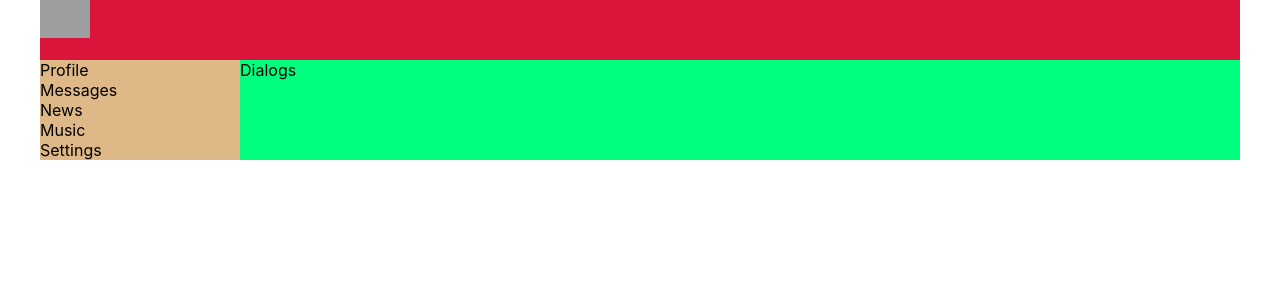
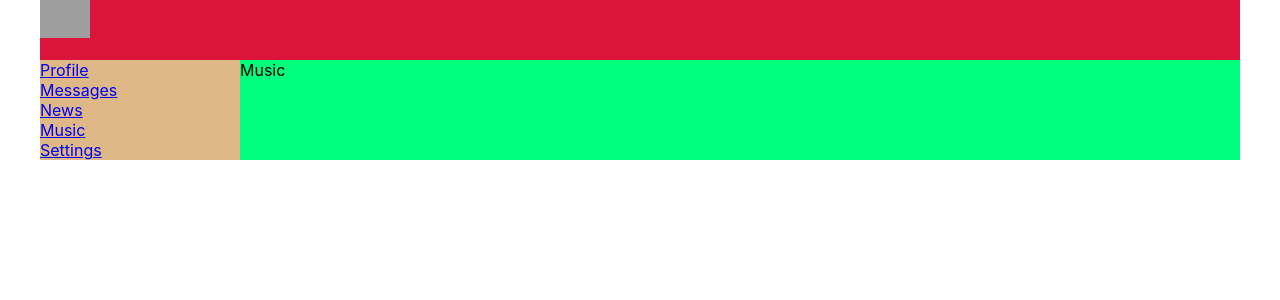
Before and after one commit to MaMorde/react_first_app, a React (Create React App) app: page /music in a window 1280 px wide. Shown: the top 300 px of the page. Built offline with nearby package versions, Linux system fonts and the light colour scheme; grey boxes are pictures that could not be loaded.

Commit message:
add router-dom

```diff
--- a/package.json
+++ b/package.json
@@ -5,6 +5,7 @@
   "dependencies": {
     "react": "^16.12.0",
     "react-dom": "^16.12.0",
+    "react-router-dom": "^5.1.2",
     "react-scripts": "3.2.0"
   },
   "scripts": {
--- a/src/App.js
+++ b/src/App.js
@@ -4,18 +4,27 @@
 import Navbar from './components/Navbar/Navbar';
 import Profile from './components/Profile/Profile';
 import Dialogs from './components/Dialogs/Dialogs';
+import News from './components/News/News';
+import Music from './components/Music/Music';
+import Settings from './components/Settings/Settings';
+import { BrowserRouter, Route } from "react-router-dom";
 
 
 function App(props) {
   return (
-    <div className='app-wrapper'>
-      <Header />
-      <Navbar />
-      <div class='app-wrapper-content'>
-        <Dialogs />
-        {/* <Profile /> */}
+    <BrowserRouter>
+      <div className='app-wrapper'>
+        <Header />
+        <Navbar />
+        <div className='app-wrapper-content'>
+          <Route path="/dialogs" component={Dialogs} />
+          <Route path="/profile" component={Profile} />
+          <Route path="/news" component={News} />
+          <Route path="/music" component={Music} />
+          <Route path="/settings" component={Settings} />
+        </div>
       </div>
-    </div>
+    </BrowserRouter>
   );
 }
 
--- /dev/null
+++ b/src/components/Music/Music.jsx
@@ -0,0 +1,12 @@
+import React from 'react';
+import s from './Music.module.css';
+
+const Music = (props) => {
+    return (
+        <div>
+            Music
+        </div>
+    )
+}
+
+export default Music;
--- a/src/components/Navbar/Navbar.jsx
+++ b/src/components/Navbar/Navbar.jsx
@@ -4,11 +4,11 @@
 const Navbar = () => {
   return (
     <nav className={s.nav}>
-      <div className={s.item}><a href="#">Profile</a></div>
-      <div className={s.item}><a>Messages</a></div>
-      <div className={s.item}><a>News</a></div>
-      <div className={s.item}><a>Music</a></div>
-      <div className={s.item}><a>Settings</a></div>
+      <div className={`${s.item} ${s.active}`}><a href="/profile">Profile</a></div>
+      <div className={s.item}><a href="/dialogs">Messages</a></div>
+      <div className={s.item}><a href="/news">News</a></div>
+      <div className={s.item}><a href="/music">Music</a></div>
+      <div className={s.item}><a href="/settings">Settings</a></div>
     </nav>
   )
 }
--- a/src/components/Navbar/Navbar.module.css
+++ b/src/components/Navbar/Navbar.module.css
@@ -2,10 +2,3 @@
   background: burlywood;
   grid-area: n;
 }
-a {
-  text-decoration: none;
-  color: black;
-}
-.item {
-  color: black;
-}
--- /dev/null
+++ b/src/components/News/News.jsx
@@ -0,0 +1,12 @@
+import React from 'react';
+import s from './News.module.css';
+
+const News = (props) => {
+    return (
+        <div>
+            News
+        </div>
+    )
+}
+
+export default News;
--- /dev/null
+++ b/src/components/Settings/Settings.jsx
@@ -0,0 +1,12 @@
+import React from 'react';
+import s from './Settings.module.css';
+
+const Settings = (props) => {
+    return (
+        <div>
+            Settings
+        </div>
+    )
+}
+
+export default Settings;
```
Also changed, not shown: src/components/Music/Music.module.css (added), src/components/News/News.module.css (added), src/components/Settings/Settings.module.css (added), 1 other file (tests, documents, lock files or other folders).
